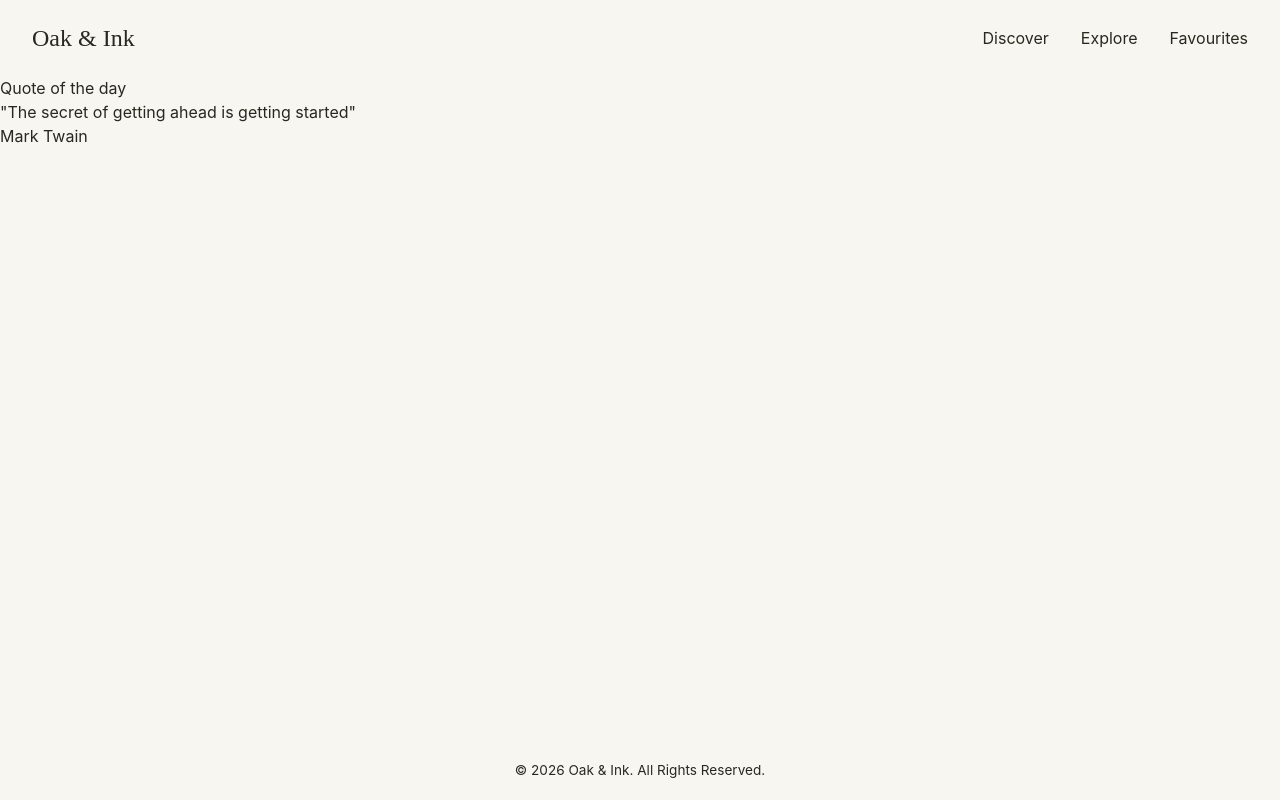
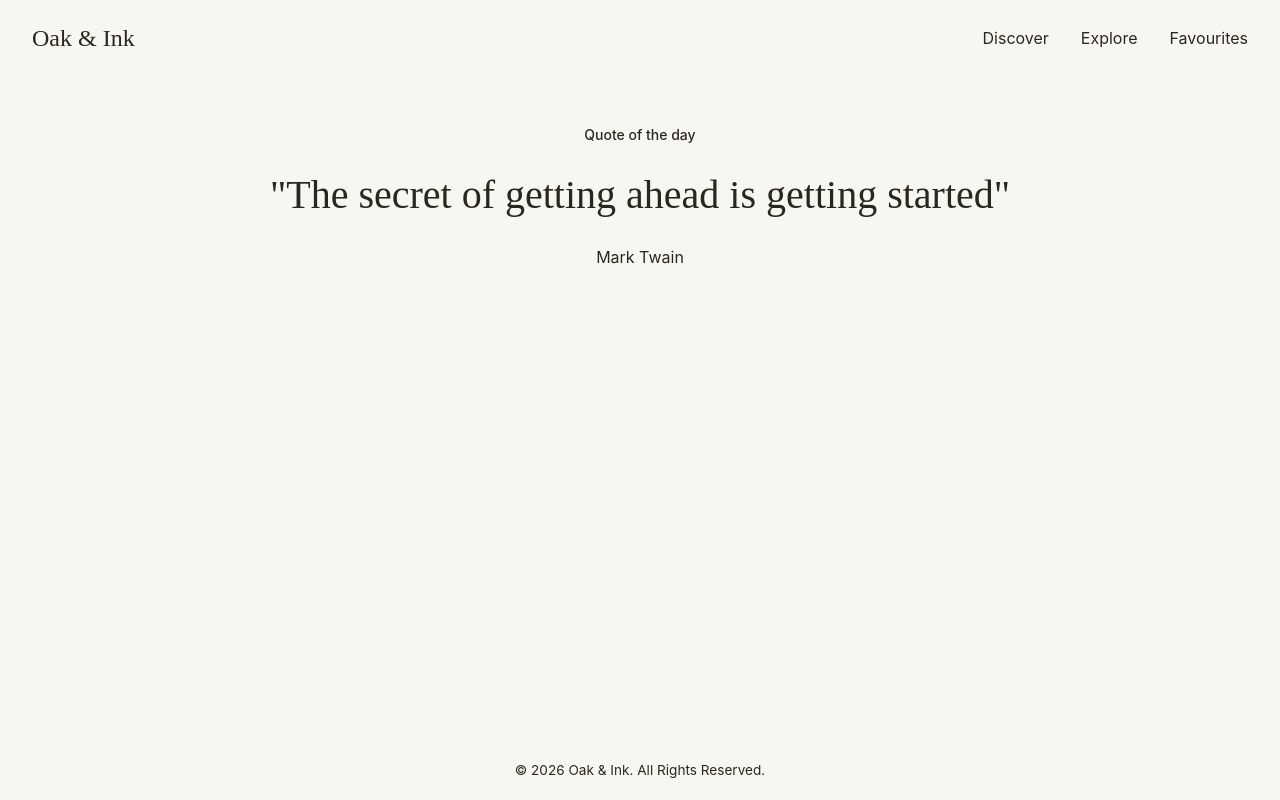
Before and after one commit to AtramAniket/QUOTES-APP, a React (Vite) app: page / in a window 1280 px wide. Built offline with nearby package versions, Linux system fonts and the light colour scheme.

Commit message:
added basic styling for content container

```diff
--- a/src/Styles/globals.css
+++ b/src/Styles/globals.css
@@ -80,3 +80,36 @@
 .footer p {
   margin: 0;
 }
+
+.featured-quote {
+  padding: 3rem 0;
+  text-align: center;
+}
+
+.featured-quote__label {
+  margin-bottom: 1.5rem;
+  font-family: "Inter", sans-serif;
+  font-size: 0.875rem;
+  font-weight: 500;
+  color: var(--color-muted);
+}
+
+.featured-quote__text {
+  margin: 0;
+  font-family: "DM Serif Display", serif;
+  font-size: 2.5rem;
+  font-weight: 400;
+  line-height: 1.3;
+  color: var(--color-text);
+}
+
+.featured-quote__author {
+  margin-top: 1.5rem;
+  font-family: "Inter", sans-serif;
+  font-size: 1rem;
+  color: var(--color-muted);
+}
+
+.content-container {
+  padding-inline: 1.5rem;
+}
```
